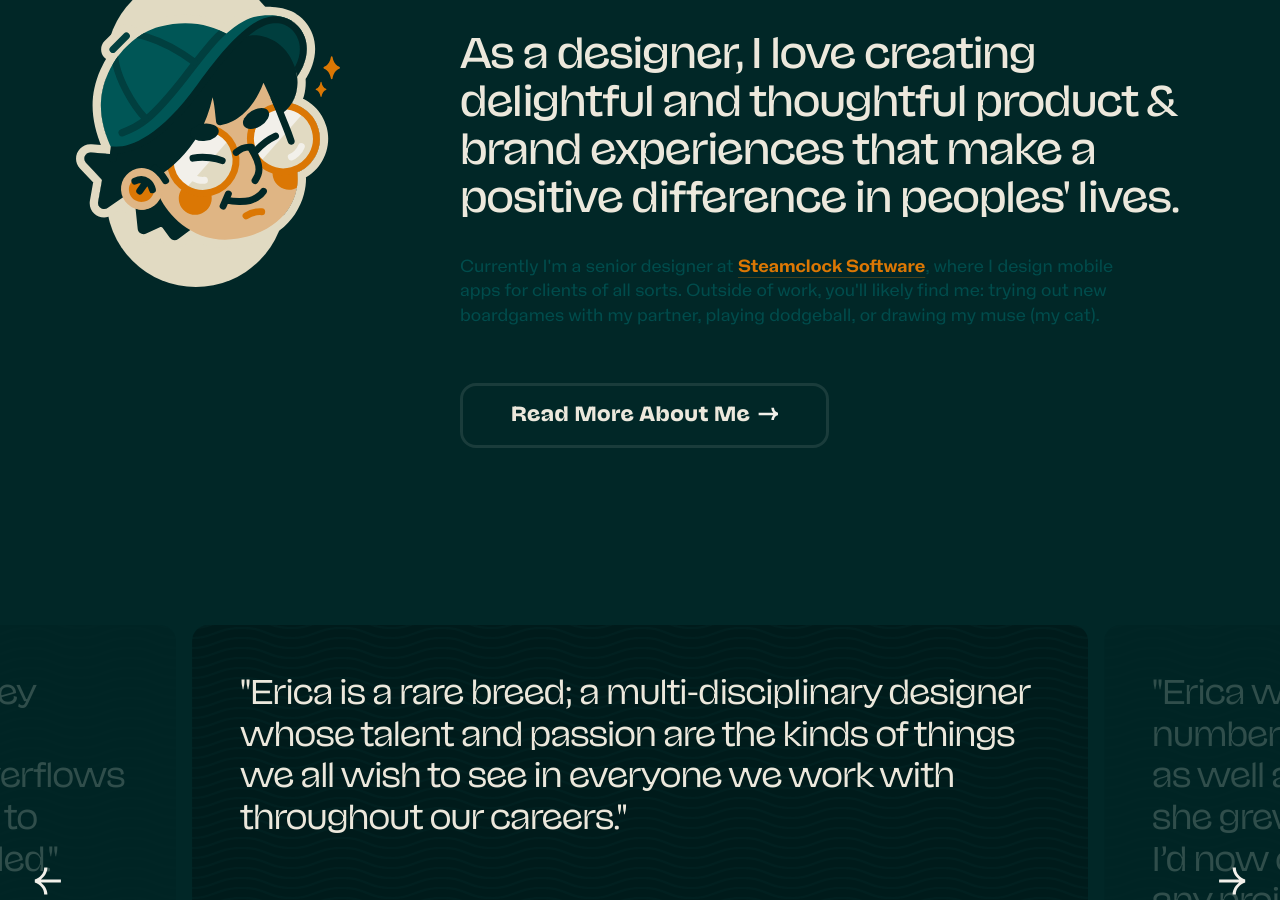
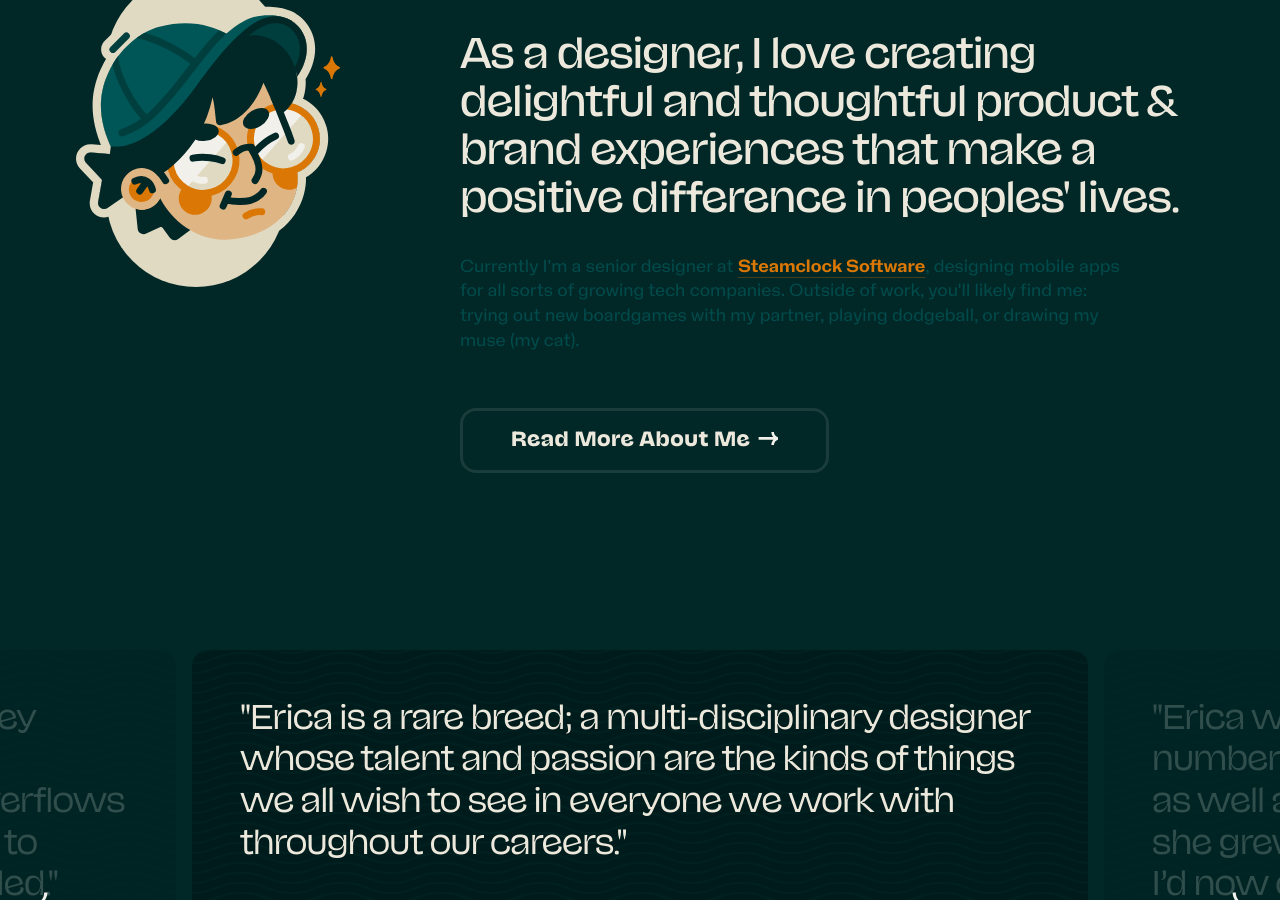
Before and after one commit to ehyleong/ehyleong.github.io, a Jekyll site: the page built from index.html, in a window 1280 px wide and 900 px high, scrolled down 2476 px. Built offline with Jekyll 4.4.1, drawn with Linux system fonts in a browser that asks for light colours; nearby versions of some CDN libraries; comment, search, counter and statistics services are not loaded.

Commit message:
Copy changes

```diff
--- a/about.html
+++ b/about.html
@@ -23,8 +23,8 @@ permalink: /about
       </div>
     <div class="col-lg-7 col-lg-offset-1 col-md-offset-1 col-md-7 col-xs-12">
       <p>In 2012, I graduated from <strong>Emily Carr University of Art + Design</strong>, with a Bachelor's in Communication Design. I started my career doing graphic design for an indie film studio, and since then have ventured to doing branding, illustration, websites, and UI/UX for agencies, in-house teams, and freelance.</p>
-      <p> As of late, my focus has been in <strong>digital product design</strong>. I currently work as a senior designer at a software development studio called <strong><a href="https://steamclock.com" class="inline-link">Steamclock</a></strong> . There I lead design on a range of mobile apps for growing tech companies from startups to SaaS – as well as internal endeavours like Steamclock's own apps, marketing, and fine bespoke swag for the team.</p>
-      <p>Outside of work, I personally love: drawing, snowboarding, dodging balls, and playing boardgames and D&D. I'm also a huge nerd when it comes to escape rooms. What can I say, I really love creative problem solving.</p>
+      <p> As of late, my focus has been in <strong>digital product design</strong>. I currently work as a senior designer at a software development studio called <strong><a href="https://steamclock.com" class="inline-link">Steamclock Software</a></strong>, where I lead design on a range of mobile apps for growing tech companies, as well as internal endeavours like Steamclock's own apps, marketing, and fine bespoke swag for the team.</p>
+      <p>Outside of work, I personally love: drawing, snowboarding, dodging balls at dodgeball, and playing boardgames and D&D. I'm also a huge nerd when it comes to escape rooms. What can I say, I really love creative problem solving.</p>
 
     </div>
   </div>
--- a/index.html
+++ b/index.html
@@ -79,7 +79,7 @@ available: true
     <div class="col-lg-8 col-lg-offset-1 col-md-8 col-md-offset-1 col-sm-8 col-sm-offset-1 col-xs-12 col-gutter-lr">
       <h5 class="bottom-text-spacer">In a Nutshell</h5>
       <h3 class="darkbeige bottom-text-spacer">As a designer, I love creating delightful and thoughtful product & brand experiences that make a positive difference in peoples' lives.</h3>
-      <p>Currently I'm a senior designer at <strong><a href="https://steamclock.com" class="inline-link">Steamclock Software</a></strong>, where I design mobile apps for clients of all sorts. Outside of work, you'll likely find me: trying out new boardgames with my partner, playing dodgeball, or drawing my muse (my cat).</p>
+      <p>Currently I'm a senior designer at <strong><a href="https://steamclock.com" class="inline-link">Steamclock Software</a></strong>, designing mobile apps for all sorts of growing tech companies. Outside of work, you'll likely find me: trying out new boardgames with my partner, playing dodgeball, or drawing my muse (my cat).</p>
      <a href="{% link about.html %}" class="button button-bio icon-right-arrow">Read More About Me</span></a>
     </div>
   </div>
```
